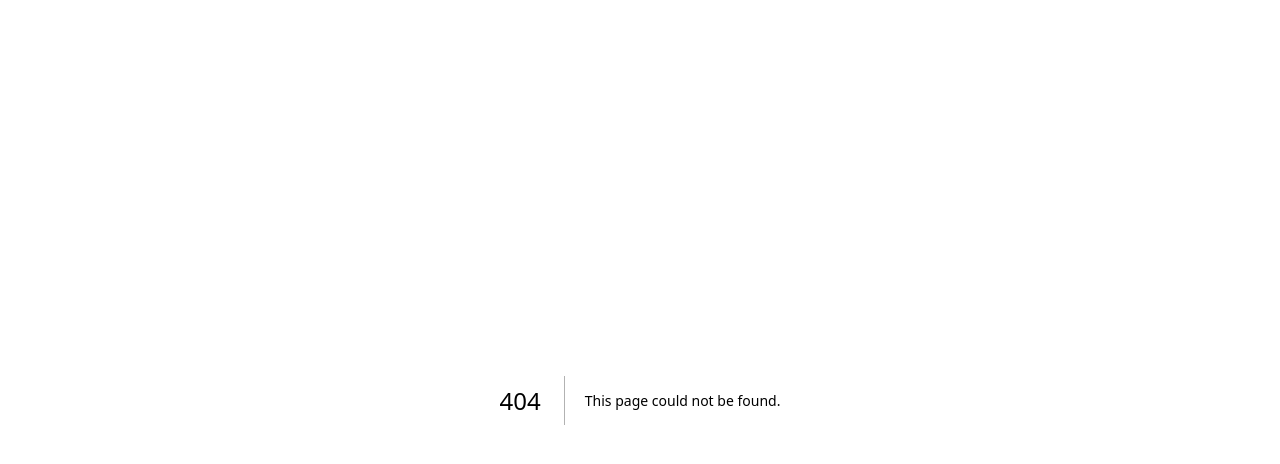
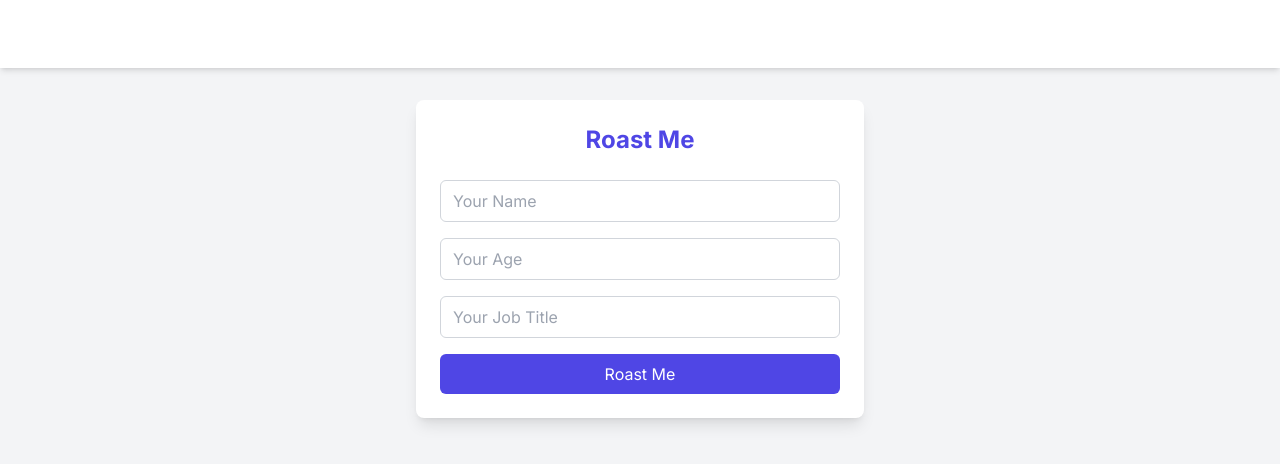
Before and after one commit to GreatMonkey1610/summa00, a Next.js app: page /roastme in a window 1280 px wide. Before the commit this address had no page. Shown: the top 464 px of the page. Built offline with nearby package versions, Linux system fonts and the light colour scheme.

Commit message:
Roast Me included

```diff
--- a/app/compatibility/page.tsx
+++ b/app/compatibility/page.tsx
@@ -79,7 +79,7 @@ const Page: React.FC = () => {
             />
           </div>
           <div className="mb-4">
-            <label htmlFor="partnerName" className="block text-sm font-medium text-gray-700">Partner's Name:</label>
+            <label htmlFor="partnerName" className="block text-sm font-medium text-gray-700">Partner&apos;s Name:</label>
             <input
               id="partnerName"
               type="text"
@@ -101,7 +101,7 @@ const Page: React.FC = () => {
             />
           </div>
           <div className="mb-4">
-            <label htmlFor="partnerDob" className="block text-sm font-medium text-gray-700">Partner's Date of Birth:</label>
+            <label htmlFor="partnerDob" className="block text-sm font-medium text-gray-700">Partner&apos;s Date of Birth:</label>
             <input
               id="partnerDob"
               type="date"
--- a/app/page.tsx
+++ b/app/page.tsx
@@ -3,19 +3,19 @@ import Link from "next/link";
 export default function Home() {
   return (
     <main className="bg-gray-100 min-h-screen flex flex-col items-center justify-start py-8">
-      {/* Company Name */}
       <h1 className="text-3xl font-bold text-center mb-8">SUMMA00</h1>
 
-      {/* Sections */}
       <div className="flex flex-wrap justify-center max-w-4xl">
         <div className="w-72 h-40 rounded-lg shadow-lg bg-white mx-4 my-4 flex items-center justify-center text-lg font-semibold">
           <Link href="/compatibility">
             <p className="text-gray-800">Compatibility</p>
           </Link>
         </div>
-        {/* <div className="w-72 h-40 rounded-lg shadow-lg bg-white mx-4 my-4 flex items-center justify-center text-lg font-semibold">
-          Compatibility 2
-        </div> */}
+        <div className="w-72 h-40 rounded-lg shadow-lg bg-white mx-4 my-4 flex items-center justify-center text-lg font-semibold">
+          <Link href="/roastme">
+            <p className="text-gray-800">Roast Me</p>
+          </Link>
+        </div>
       </div>
     </main>
   );
--- /dev/null
+++ b/app/roastme/page.tsx
@@ -0,0 +1,86 @@
+'use client';
+import React, { useState } from 'react';
+
+interface UserInfo {
+  name: string;
+  age: number;
+  jobTitle: string;
+}
+
+const RoastMe: React.FC = () => {
+  const [userInfo, setUserInfo] = useState<UserInfo>({
+    name: '',
+    age: 0,
+    jobTitle: '',
+  });
+  const [roast, setRoast] = useState<string>('');
+
+  const handleInputChange = (e: React.ChangeEvent<HTMLInputElement>) => {
+    const { name, value } = e.target;
+    setUserInfo({ ...userInfo, [name]: name === 'age' ? parseInt(value) || 0 : value });
+  };
+
+  const generateRoast = () => {
+    const roasts = [
+      `${userInfo.name}, ${userInfo.age}, and still a ${userInfo.jobTitle}? I've seen more career progression in a hamster wheel.`,
+      `Oh look, it's ${userInfo.name}, the ${userInfo.age}-year-old who thinks being a ${userInfo.jobTitle} is a personality trait.`,
+      `${userInfo.name}, you're ${userInfo.age} and a ${userInfo.jobTitle}? I bet your parents are really proud... of their other children.`,
+      `At ${userInfo.age}, most people have accomplished something. But hey, ${userInfo.name}, being a ${userInfo.jobTitle} is... something, I guess?`,
+      `${userInfo.name}, the ${userInfo.jobTitle} who's been ${userInfo.age} years in the making. Proof that quantity doesn't equal quality.`,
+    ];
+    const randomRoast = roasts[Math.floor(Math.random() * roasts.length)];
+    setRoast(randomRoast);
+  };
+
+  return (
+    <div className="min-h-screen flex flex-col items-center justify-start bg-gray-100">
+
+        <div className="w-full bg-white shadow-md p-4">
+                <h1 className="text-3xl font-bold text-center">SUMMA00</h1>
+        </div>
+
+      <div className="max-w-md w-full p-6 bg-white rounded-lg shadow-lg mt-8">
+        <h1 className="text-2xl font-bold mb-6 text-center text-indigo-600">Roast Me</h1>
+        <div className="space-y-4">
+          <input
+            type="text"
+            name="name"
+            placeholder="Your Name"
+            value={userInfo.name}
+            onChange={handleInputChange}
+            className="w-full px-3 py-2 border border-gray-300 rounded-md focus:outline-none focus:ring-2 focus:ring-indigo-500"
+          />
+          <input
+            type="number"
+            name="age"
+            placeholder="Your Age"
+            value={userInfo.age || ''}
+            onChange={handleInputChange}
+            className="w-full px-3 py-2 border border-gray-300 rounded-md focus:outline-none focus:ring-2 focus:ring-indigo-500"
+          />
+          <input
+            type="text"
+            name="jobTitle"
+            placeholder="Your Job Title"
+            value={userInfo.jobTitle}
+            onChange={handleInputChange}
+            className="w-full px-3 py-2 border border-gray-300 rounded-md focus:outline-none focus:ring-2 focus:ring-indigo-500"
+          />
+          <button
+            onClick={generateRoast}
+            className="w-full bg-indigo-600 text-white py-2 rounded-md hover:bg-indigo-700 transition duration-300"
+          >
+            Roast Me
+          </button>
+        </div>
+        {roast && (
+          <div className="mt-6 p-4 bg-indigo-100 rounded-md">
+            <p className="text-indigo-800 font-medium">{roast}</p>
+          </div>
+        )}
+      </div>
+    </div>
+  );
+};
+
+export default RoastMe;
```
